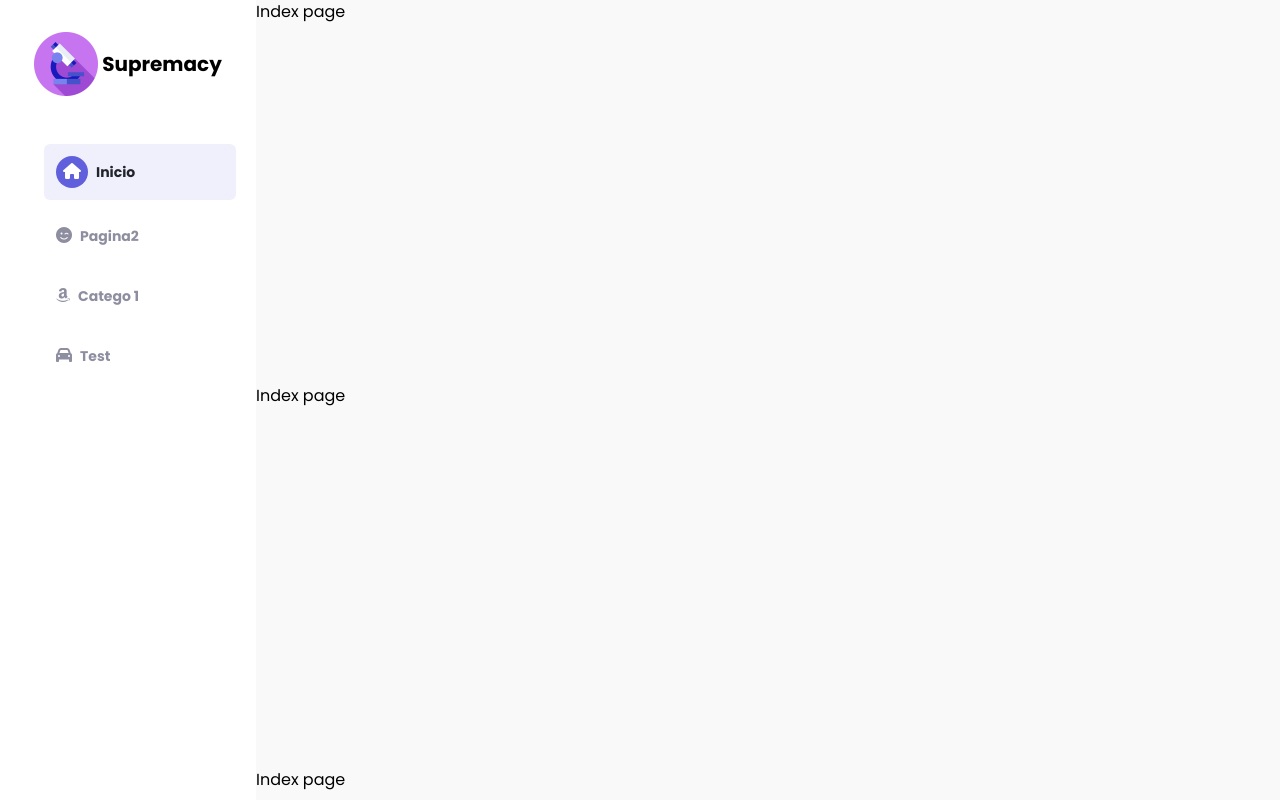
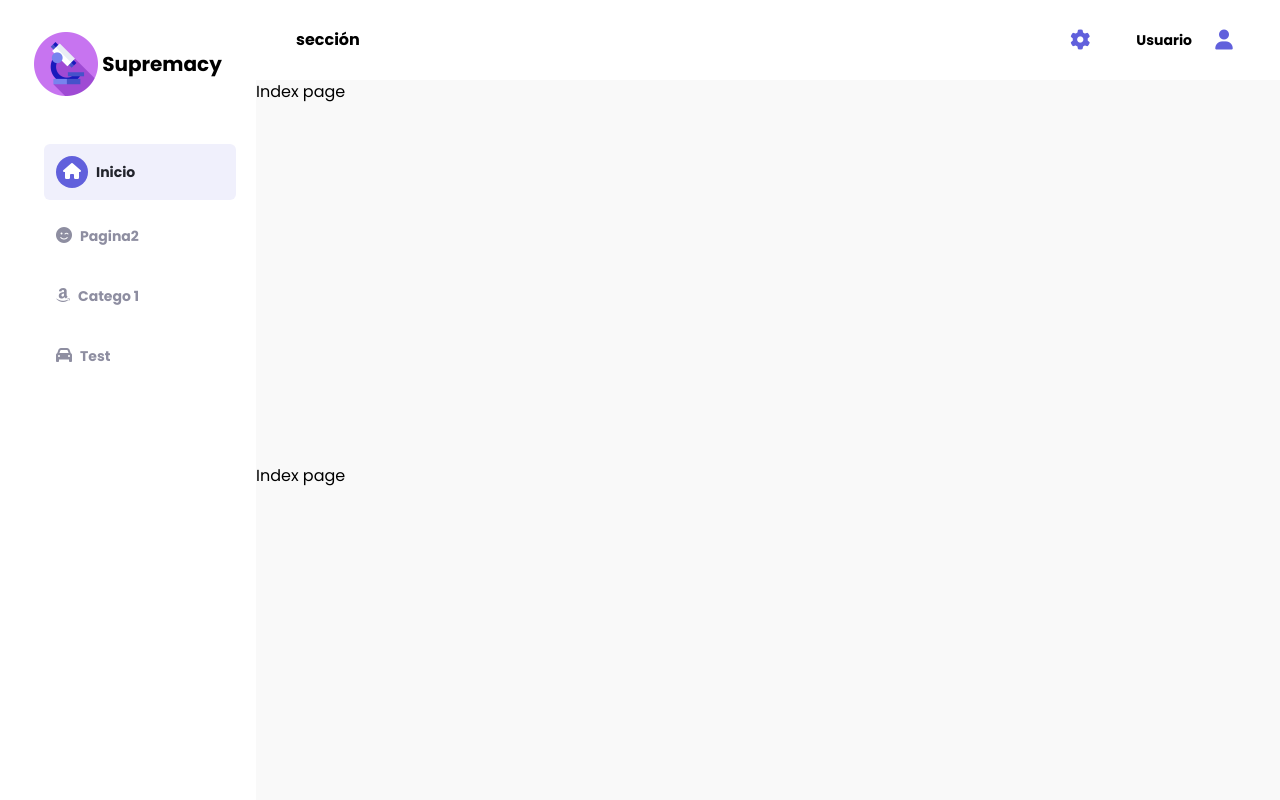
Before and after one commit to Ciclo4Mintic-Projects/gestProjects-MinTic, a React (Create React App) app: page / in a window 1280 px wide. Built offline with nearby package versions, Linux system fonts and the light colour scheme.

Commit message:
Se avanza en la maquetación del header y se agrega un dropdow para editar perfil y cerrar sesiónn

```diff
--- a/public/index.html
+++ b/public/index.html
@@ -6,7 +6,7 @@
     <meta name="viewport" content="width=device-width, initial-scale=1" />
     <meta name="theme-color" content="#000000" />
     <meta name="description" content="Web site created using create-react-app" />
-    <script src="https://kit.fontawesome.com/d4cd33a1a3.js" crossorigin="anonymous"></script>
+    <script src="https://kit.fontawesome.com/a6face6a40.js" crossorigin="anonymous"></script>
 
     <link rel="preconnect" href="https://fonts.googleapis.com">
     <link rel="preconnect" href="https://fonts.gstatic.com" crossorigin>
--- a/src/components/Sidebar.jsx
+++ b/src/components/Sidebar.jsx
@@ -17,7 +17,7 @@ const SidebarLinks = () => {
 const Sidebar = () => {
   const [open, setOpen] = useState(true);
   return (
-    <div className='flex flex-col font-poppins bg-white md:flex-row flex-no-wrap md:h-full'>
+    <div className='flex flex-col font-poppins bg-white md:flex-row flex-no-wrap '>
       {/* Sidebar starts */}
 
       <div className='sidebar hidden md:flex'>
--- /dev/null
+++ b/src/components/header.jsx
@@ -0,0 +1,40 @@
+import React, {useState} from "react";
+
+const DropdownHeader = () => {
+
+    const [dropdown, setDropdown] = useState(false);
+
+    const openCloseDropdown = () => {
+        setDropdown(!dropdown)
+    }
+
+    return (
+        <div className="dropdown-container">
+            <i class="fas fa-cog" onClick={() => openCloseDropdown()}></i>
+            {
+                dropdown &&
+                <div class="dropdown-options">
+                    <a href="">Editar perfil</a>
+                    <a href="">Cerrar sesión</a>
+                </div>
+            }
+        </div>
+    )
+}
+
+
+const Header = () => {
+
+    return(
+        <div className="header-container">
+            <h1 className="self-center px-10 font-bold flex md:flex ">sección</h1>
+            <div className="header-user">
+                <DropdownHeader/>
+                <p className="self-center font-bold pl-10 pr-4 text-sm">Usuario</p>
+                <i className="fas fa-solid fa-user"></i>
+            </div>
+        </div>
+    )
+}
+
+export default Header;
--- a/src/layouts/PrivateLayout.jsx
+++ b/src/layouts/PrivateLayout.jsx
@@ -1,13 +1,16 @@
 import Sidebar from 'components/Sidebar';
+import Header from 'components/header';
 import { Outlet } from 'react-router';
 import React from 'react';
 
 const PrivateLayout = () => {
   return (
-    <div className='flex flex-col md:flex-row flex-no-wrap h-screen'>
+
+    <div className='flex flex-col md:flex-row sm:flex-no-wrap h-screen overflow-hidden'>
       <Sidebar />
-       <div className='flex w-full h-full'>
-        <div className='w-full h-full  overflow-y-scroll'>
+      <div className='w-full overflow-hidden'>
+        <Header />
+        <div className='w-full h-full overflow-y-scroll'>
           <Outlet />
         </div>
       </div>
--- a/src/pages/authentication/Login.jsx
+++ b/src/pages/authentication/Login.jsx
@@ -12,7 +12,7 @@ const Login = () => {
         <div className="auth-container w-auto h-auto">
             <div className="md:p-6 p-4">
                 <Logo height={'h-16'} sizeText={'text-xl'}/>
-                <h2 className="text-sm text-center mt-4 text-purpleHover font-bold">Bienvenido<br/> Plataforma de Gestión de Proyectos</h2>
+                <h2 className="text-sm text-center mt-4 text-purpleHover font-bold">Bienvenido a la Plataforma <br/> de Gestión de Proyectos</h2>
             </div>
             <form className="form-auth px-8 items-center" >
                 <label htmlFor="user" className="label-auth w-full">
--- a/src/styles/_authentication.css
+++ b/src/styles/_authentication.css
@@ -5,7 +5,7 @@
 
 .auth-container{
     height: 90%;
-    @apply md:w-5/12 w-full md:h-auto rounded-lg bg-purpleTem10 m-10;
+    @apply sm:w-5/12 w-full md:h-auto rounded-lg bg-purpleTem10 m-10;
 }
 
 .form-auth {
@@ -13,7 +13,7 @@
 }
 
 .label-auth{
-    @apply w-full my-0 md:my-2 sm:grid sm:grid-cols-2 lg:block items-center;
+    @apply w-full my-0 md:my-2 lg:block items-center;
 }
 
 .input-auth {
--- a/src/styles/globals.css
+++ b/src/styles/globals.css
@@ -23,3 +23,35 @@ body {
 .navbar-responsive {
   @apply bg-purpleTem;
 }
+
+.header-container {
+  @apply flex flex-row h-10 md:h-20 justify-between bg-white;
+}
+
+.header-user {
+  @apply hidden text-center pr-10 md:flex;
+}
+
+.header-container i {
+  @apply text-purpleTem text-xl hover:text-white hover:bg-purpleTem w-8 h-8 rounded-full text-center self-center pt-0.5;
+}
+
+.header-container i:nth-of-type(2){
+  @apply bg-purpleTem text-white;
+}
+
+.dropdown-options {
+  @apply flex flex-col text-xs bg-purpleTem text-white font-bold font-poppins px-3 py-1 justify-center rounded-xl absolute z-10 p-3 right-48 top-14;
+}
+
+.dropdown-options a {
+  @apply p-1 hover:text-blackTem;
+}
+
+.dropdown-container {
+  @apply flex flex-col justify-center;
+}
+
+.dropdown-container .fa-cog {
+  @apply text-purpleTem text-xl hover:text-white hover:bg-purpleTem w-8 h-8 rounded-full text-center self-center pt-0.5;
+}
```
